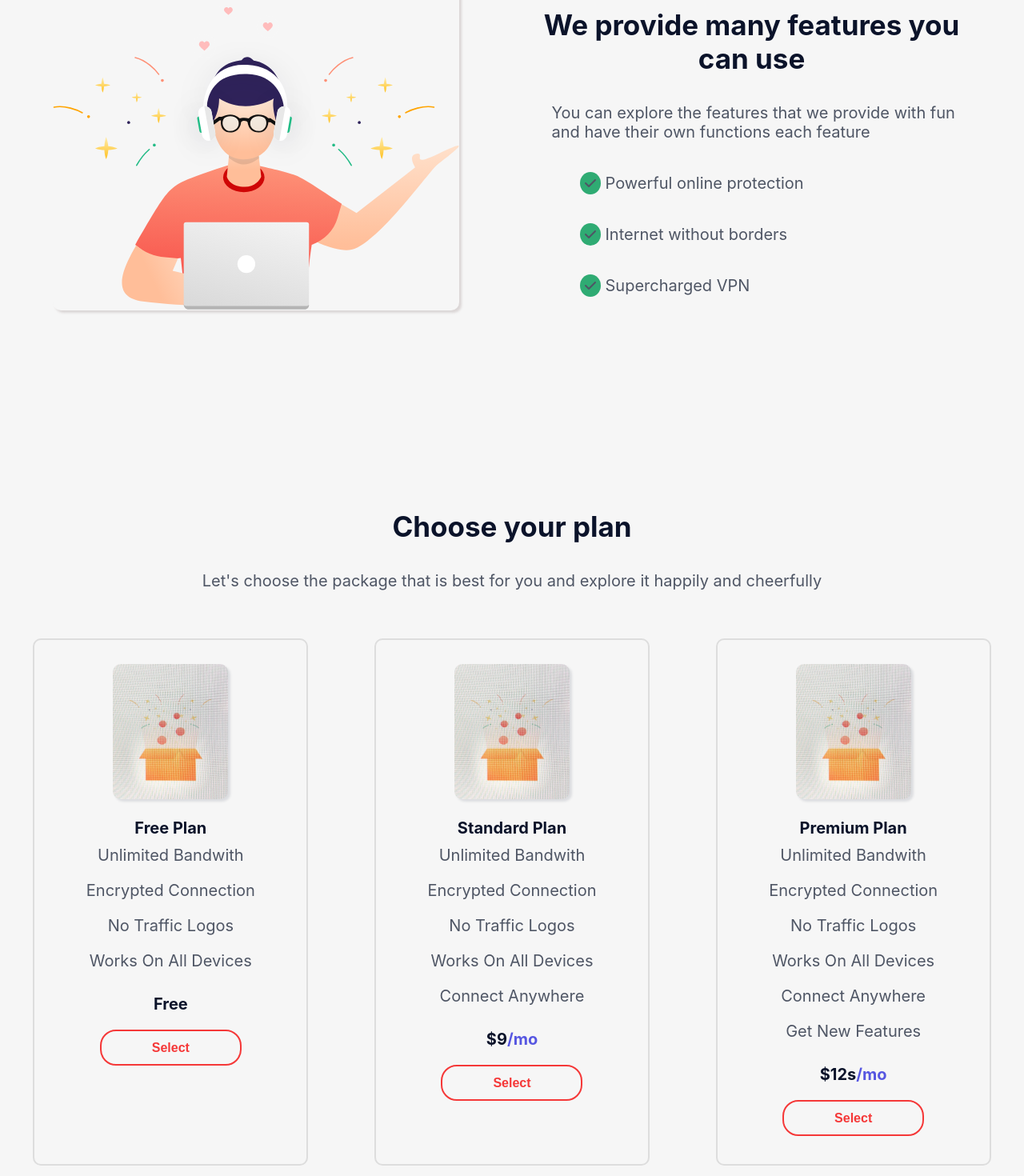
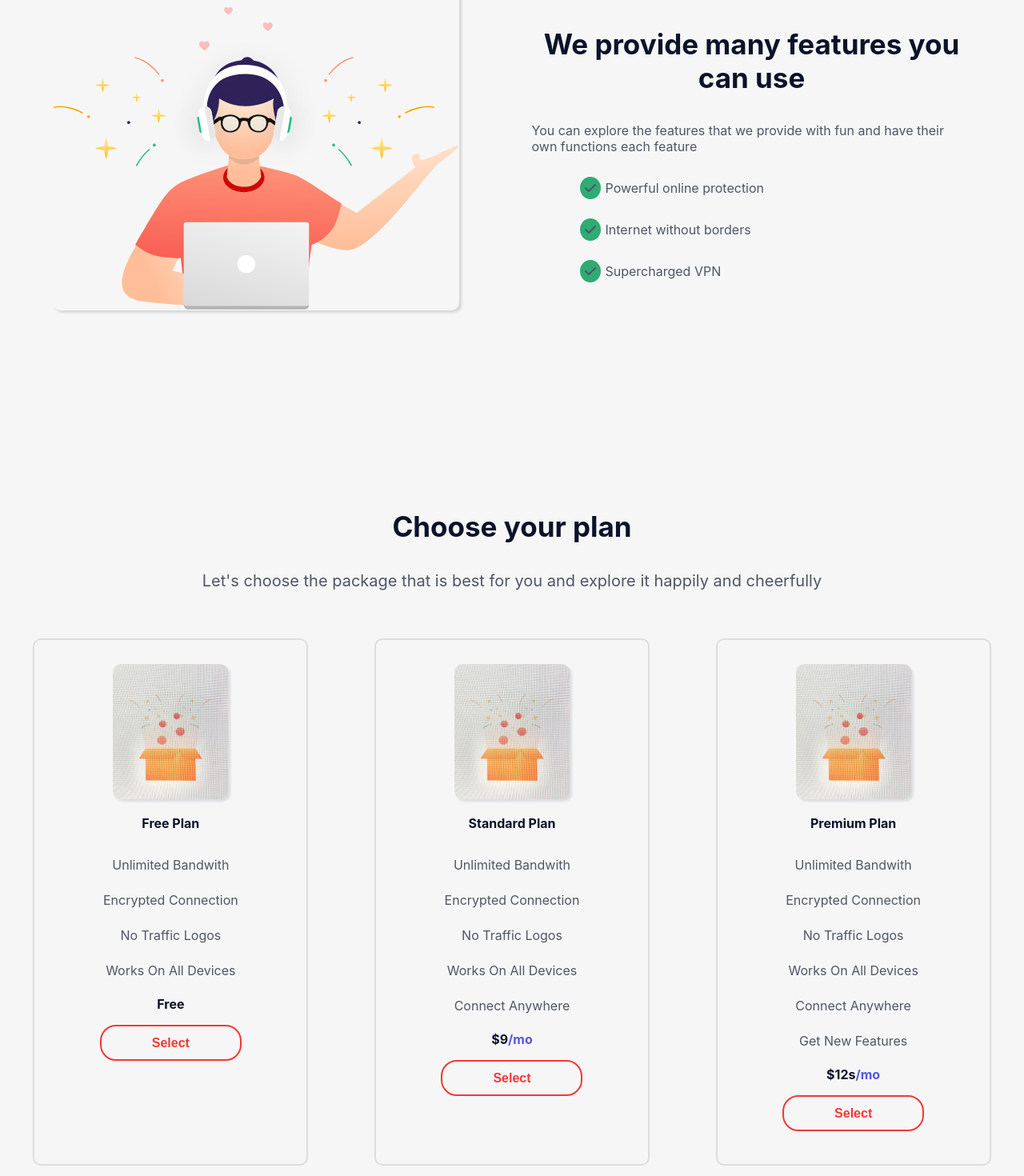
Before and after one commit to Jolanta27/LandingPage-LaslesVPN, a React (Create React App) app: page / in a window 1280 px wide. Shown: the part 1220-2690 px from the top of the page at 80% size. Built offline with nearby package versions, Linux system fonts and the light colour scheme.

Commit message:
changed styles to pseudo classes to make it more readable

```diff
--- a/src/App.css
+++ b/src/App.css
@@ -1,6 +1,10 @@
 * {
   background-color: #F6F6F6;
-  color: #F53838;
+  color: #4F5665;
+}
+body {
+  margin: 0;
+  padding: 0;
 }
 #logo {
   width: 150px;
--- a/src/components/Header.css
+++ b/src/components/Header.css
@@ -1,12 +1,3 @@
-* {
-    color: #4F5665;
-}
-body {
-   /* margin: 52px 150px;*/
-   margin: 0;
-   padding: 0;
-}
-
 nav {
     justify-content: space-around;
     position: fixed;
@@ -26,7 +17,7 @@ nav ul {
     font-size: 20px;
 }
  .navbar-list li a:hover{
-    color: #F53855;
+    color: #F53838;
     transition: all 0.5s;
 }
 li a{
--- a/src/components/MapSection.css
+++ b/src/components/MapSection.css
@@ -1,18 +1,15 @@
 .map-section-main {
     height: 100vh;
-
-}
-.map {
-    width: 1200px;
-    height: 800px;
-}
-.map-section-main {
     display: grid;
     place-items: center;
     row-gap: 10px;
     margin-top: 80px;
 }
-.map-description {
-   color: #0B132A;
-   font-size: 35px;
+.map-section-main h2 {
+    color: #0B132A;
+    font-size: 35px;
 }
+.map-section-main img:last-child {
+    width: 1200px;
+    height: 800px;
+}
--- a/src/components/MapSection.jsx
+++ b/src/components/MapSection.jsx
@@ -3,13 +3,15 @@ import '../components/MapSection.css';
 
 const MapSection = () => {
     return (
-        <div className='map-section-main'>
-        <h2 className='map-description'>Huge Global Network of Fast VPN</h2>
-        <p>See <span>LaslesVPN</span> everywhere to make it easier for you when you move locations.</p>
-        <div className='map-section-pic'>
-        <img src={map} className="map" alt="map" />
-        </div>
-        </div>
+    <div className='map-section-main'>
+        <h2>
+            Huge Global Network of Fast VPN
+        </h2>
+        <p>
+            See <span>LaslesVPN</span> everywhere to make it easier for you when you move locations.
+        </p>
+        <img src={map} alt="map" />
+     </div>
     )
 }
 export default MapSection;
--- a/src/components/MiddleSection.css
+++ b/src/components/MiddleSection.css
@@ -4,14 +4,13 @@
     align-items: center;
     padding: 20px;
     height: 100vh;
-
 }
 .middle-pic {
     width: 508px;
     height: 415px;
     box-shadow: 3px 3px 3px rgba(168, 155, 155, 0.35);
 }
-.middle-right-section {
+.middle-section div:nth-child(2) {
     width: 550px;
 
 }
@@ -27,13 +26,14 @@
     align-items: center;
     margin-left: 60px;
 }
-.middle-section-description {
+.middle-section div h3 {
     color: #0B132A;
     font-size: 35px;
     text-align: center;
 }
-.middle-section-des-lower {
+.middle-section div p:first-child {
     font-size: 20px;
     padding: 0 15px;
     margin-left: 10px;
+    text-align: center;
 }
--- a/src/components/MiddleSection.jsx
+++ b/src/components/MiddleSection.jsx
@@ -12,12 +12,16 @@ const features = [
 const MiddleSection = () => {
     return (
         <div className='middle-section'>
-        <div className='middle-left-section'>
+        <div>
             <img src={middlePic} className= "middle-pic" alt="The guy with laptop" />
         </div>
-        <div className='middle-right-section'>
-            <h3 className='middle-section-description'>We provide many features you can use</h3>
-                <p className='middle-section-des-lower'>You can explore the features that we provide with fun and have their own functions each feature</p>
+        <div>
+            <h3>
+                We provide many features you can use
+            </h3>
+            <p>
+                You can explore the features that we provide with fun and have their own functions each feature
+            </p>
             {features.map((features, index) => (
             <div className='custom-checkbox' key={index}>
             <FontAwesomeIcon icon={faCheck} className='checked-font'/>
--- a/src/components/PaymentSection.css
+++ b/src/components/PaymentSection.css
@@ -1,20 +1,18 @@
 .plan-description {
     text-align: center;
 }
-h3 {
+.plan-description h3 {
     font-size: 35px;
     color: #0B132A;
 }
-p {
-    color: #4F5665;
+.plan-description p {
     font-size: 20px;
 }
-.main-desc, .price {
+.choose-boxes p:nth-child(2), .price {
     color: #0B132A;
     font-weight: 700;
 }
-.price-details {
-    /*color: #4F5665;*/
+.price span {
     color: rgb(86, 86, 225);
 }
 .choose-boxes {
@@ -31,12 +29,12 @@ p {
     text-align: center;
 }
 
-.cake-pic {
+.choose-boxes div img{
     width: 144px;
     height: 169px;
     box-shadow: 3px 3px 3px #dcdde0;
 }
-.pay-btn {
+.fst-box button, .scn-box button, .trd-box button {
     border: 2px solid #F53838;
     border-radius: 20px;
     width: 177px;
@@ -44,11 +42,13 @@ p {
     color: #F53838;
     font-size: 16px ;
     font-weight: bolder;
-
 }
 .content-features p:last-child {
-    margin-bottom: 40px;
+    margin-bottom: 30px;
 }
-.content-text-f {
+.content-features p:first-child {
+    margin-top: 40px;
+}
+.content-features p {
     line-height: 4px;
 }
--- a/src/components/PaymentSection.jsx
+++ b/src/components/PaymentSection.jsx
@@ -33,8 +33,8 @@ const PaymentSection = () => {
         </div>
         <div className="choose-boxes">
         <div className='fst-box'>
-            <img src={payment} className="cake-pic" alt="cake" />
-            <p className='main-desc'>
+            <img src={payment} alt="cake" />
+            <p>
                 Free Plan
             </p>
             {contentFeatures.map((contentFeatures, index) => (
@@ -43,30 +43,30 @@ const PaymentSection = () => {
             </div>
             ))}
             <p className='price'>Free</p>
-            <button className='pay-btn'>
+            <button>
                 Select
             </button>
         </div>
         <div className='scn-box'>
-            <img src={payment} className="cake-pic" alt="cake" />
-            <p className='price'>
+            <img src={payment} alt="cake" />
+            <p>
                 Standard Plan
             </p>
             {standardContentFeatures.map((standardContentFeatures, index) => (
             <div className='content-features'>
-            <p key={index} className='content-text-f'>{standardContentFeatures}</p>
+            <p key={index}>{standardContentFeatures}</p>
             </div>
             ))}
             <p className='price'>
-                $9<span className='price-details'>/mo</span>
+                $9<span>/mo</span>
             </p>
-            <button className='pay-btn'>
+            <button>
                 Select
             </button>
         </div>
         <div className='trd-box'>
-            <img src={payment} className="cake-pic" alt="cake" />
-            <p className='price'>
+            <img src={payment} alt="cake" />
+            <p>
                 Premium Plan
             </p>
             {premiumFeatures.map((premiumFeatures, index) => (
@@ -75,9 +75,9 @@ const PaymentSection = () => {
             </div>
             ))}
             <p className='price'>
-                $12s<span className='price-details'>/mo</span>
+                $12s<span>/mo</span>
             </p>
-            <button className='pay-btn'>Select</button>
+            <button>Select</button>
        </div>
         </div>
       </>
```
Lines whose indentation alone changed are shown as unchanged.
